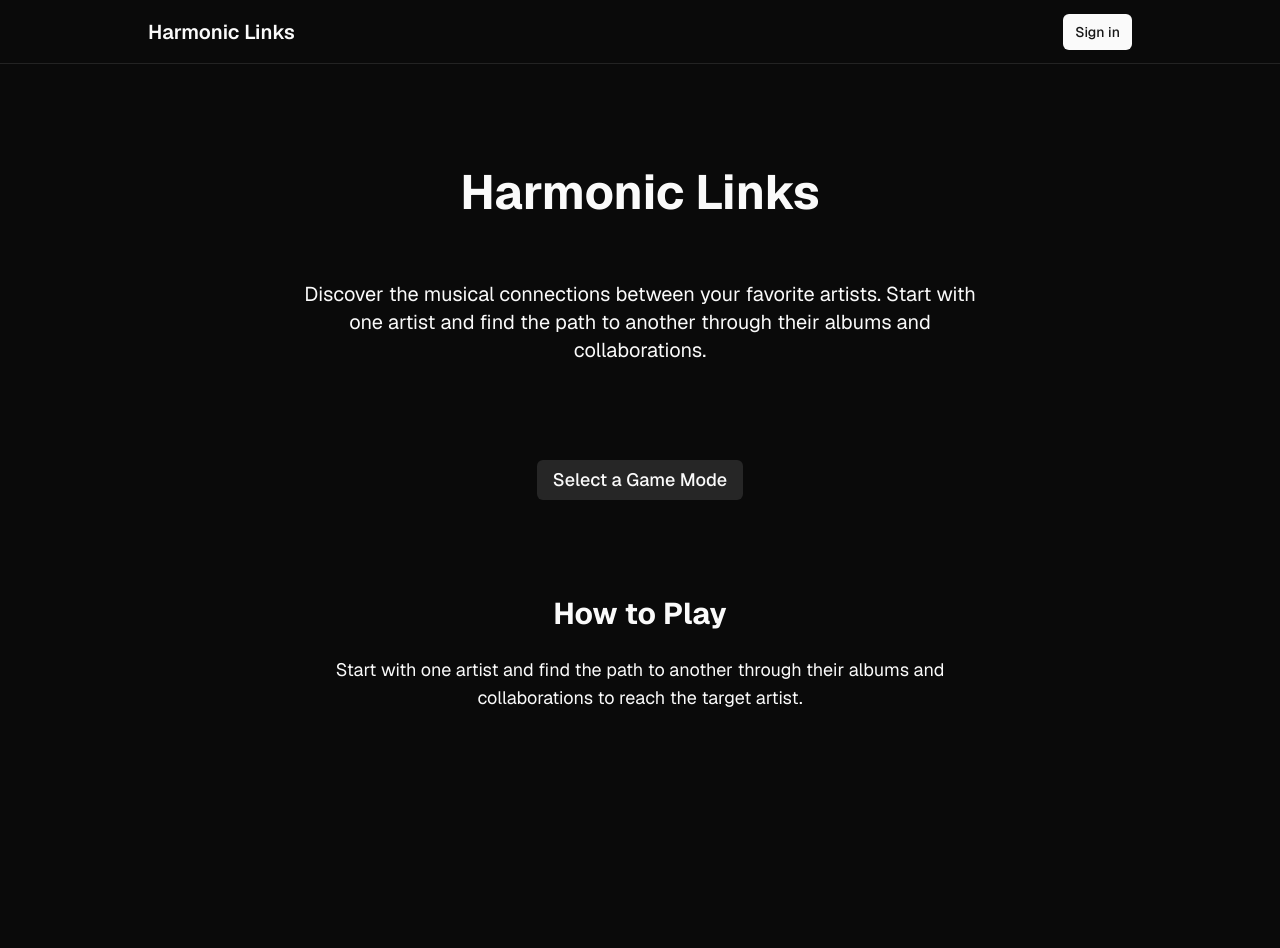
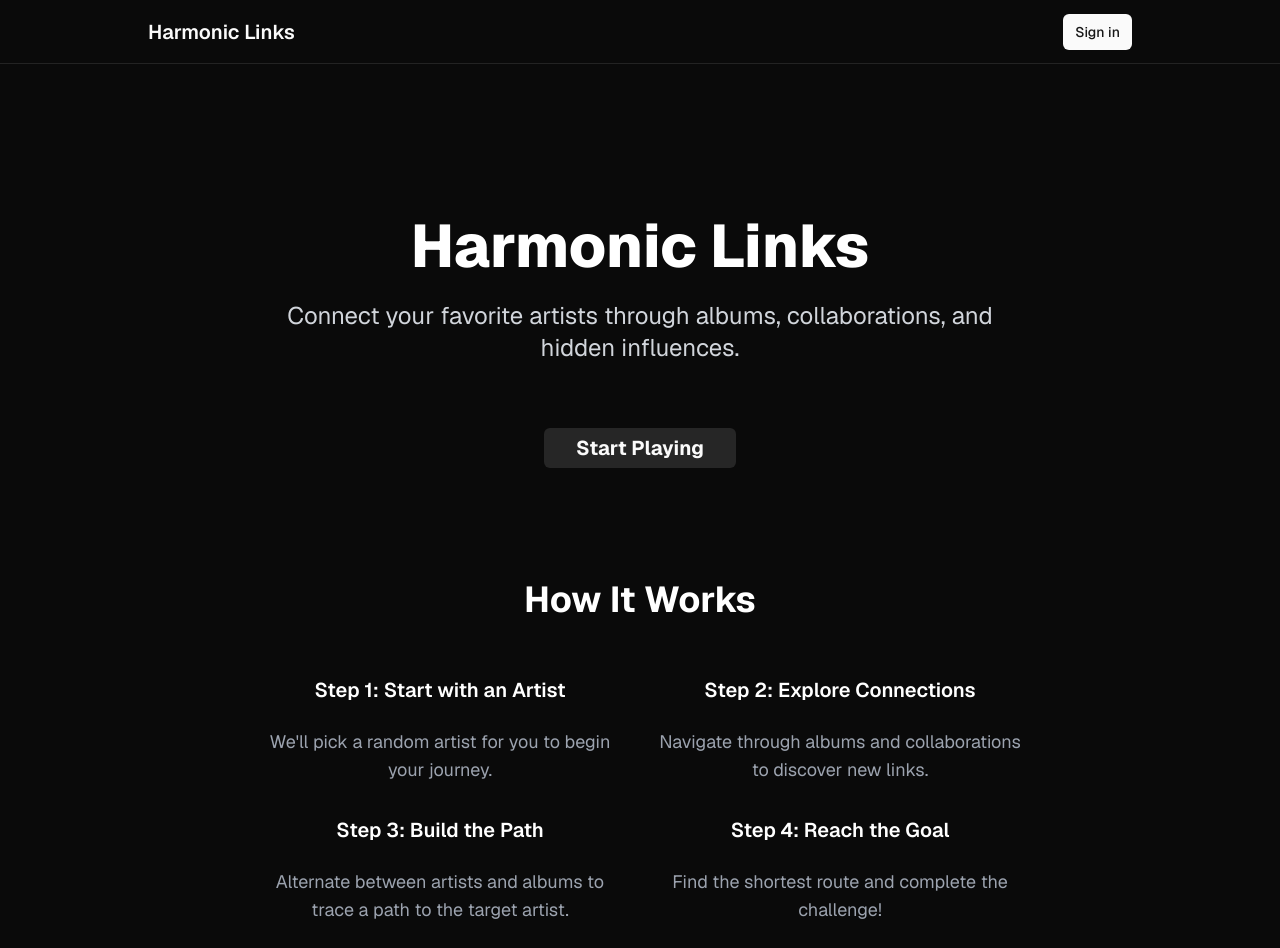
Before and after one commit to adibarra/harmonic-link, a Next.js app: page / in a window 1280 px wide. Before the commit the page ends 800 px from the top, so only its background shows below. Built offline with nearby package versions, Linux system fonts and the light colour scheme; no server answers.

Commit message:
improve home page

```diff
--- a/app/page.tsx
+++ b/app/page.tsx
@@ -14,32 +14,45 @@ export default function Home() {
   };
 
   return (
-    <motion.div
-      className=""
-      {...fadeInOut}
-    >
-      <main className="flex-1 flex flex-col gap-6 px-4">
-        <div className="flex flex-col gap-16 items-center text-center p-6 mb-12">
-          <h1 className="text-5xl font-bold">Harmonic Links</h1>
-          <p className="text-xl max-w-2xl">
-            Discover the musical connections between your favorite artists. Start with one artist and find the path to another through their albums and collaborations.
+    <motion.div {...fadeInOut} className="flex flex-col justify-center text-white">
+      <main className="flex-1 flex flex-col items-center gap-16 p-6 text-center">
+
+        <motion.div {...fadeInOut} className="mt-12">
+          <h1 className="text-6xl font-extrabold mb-6">Harmonic Links</h1>
+          <p className="text-2xl max-w-3xl mx-auto text-gray-300">
+            Connect your favorite artists through albums, collaborations, and hidden influences.
           </p>
-        </div>
+        </motion.div>
 
-        <div className="mx-auto mb-12">
+        <motion.div {...fadeInOut}>
           <Link href="/play">
-            <Button variant="secondary" className="py-2 text-lg transition duration-300">
-              Select a Game Mode
+            <Button variant="secondary" className="py-4 px-8 text-xl font-bold">
+              Start Playing
             </Button>
           </Link>
-        </div>
+        </motion.div>
 
-        <div className="flex flex-col gap-6 items-center text-center p-6 mb-12">
-          <h2 className="text-3xl font-bold">How to Play</h2>
-          <p className="text-lg max-w-2xl">
-            Start with one artist and find the path to another through their albums and collaborations to reach the target artist.
-          </p>
-        </div>
+        <motion.div {...fadeInOut} className="flex flex-col gap-8 items-center max-w-3xl mt-12">
+          <h2 className="text-4xl font-bold mb-6">How It Works</h2>
+          <div className="grid grid-cols-1 md:grid-cols-2 gap-8 text-lg text-gray-400">
+            <div className="flex flex-col gap-4">
+              <h3 className="text-xl font-semibold text-white mb-2">Step 1: Start with an Artist</h3>
+              <p>We'll pick a random artist for you to begin your journey.</p>
+            </div>
+            <div className="flex flex-col gap-4">
+              <h3 className="text-xl font-semibold text-white mb-2">Step 2: Explore Connections</h3>
+              <p>Navigate through albums and collaborations to discover new links.</p>
+            </div>
+            <div className="flex flex-col gap-4">
+              <h3 className="text-xl font-semibold text-white mb-2">Step 3: Build the Path</h3>
+              <p>Alternate between artists and albums to trace a path to the target artist.</p>
+            </div>
+            <div className="flex flex-col gap-4">
+              <h3 className="text-xl font-semibold text-white mb-2">Step 4: Reach the Goal</h3>
+              <p>Find the shortest route and complete the challenge!</p>
+            </div>
+          </div>
+        </motion.div>
       </main>
     </motion.div>
   );
```
